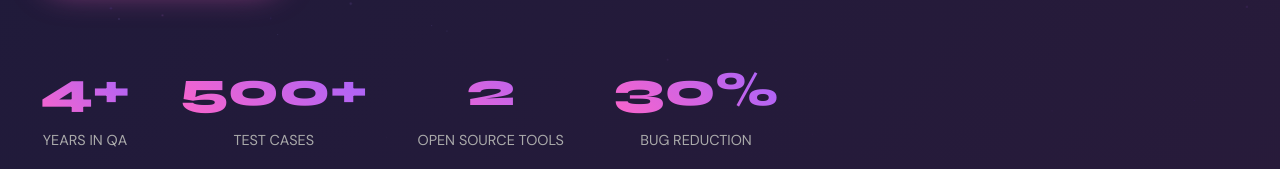
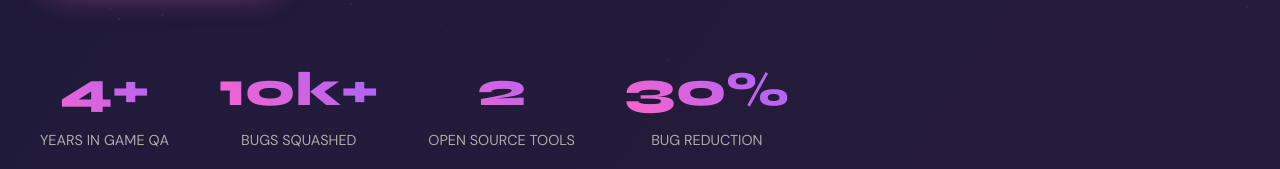
Before and after one commit to Rayr-06/Rayr-06.github.io, a plain HTML site: page index.html in a window 1280 px wide. Shown: the part 631-800 px from the top of the page. Drawn offline with Linux system fonts and the light colour scheme.

Commit message:
Update index.html

```diff
--- a/index.html
+++ b/index.html
@@ -749,7 +749,7 @@
         <div class="glitch" data-text="Adithya Sharma">Adithya Sharma</div>
       </div>
       <div class="hero-tagline">
-        <span>QA Engineer & AI Toolmaker</span> — I build tools that make everyone's life 10x faster.
+        <span>QA Engineer & AI Toolmaker</span> — I build tools that make testing 10x faster and bugs 10x rarer.
       </div>
       <div class="cta-buttons">
         <a href="#projects" class="btn btn-primary">See my work <i class="fas fa-arrow-right"></i></a>
@@ -757,10 +757,10 @@
         <a href="https://linkedin.com/in/adithya-sharma-qa-engineer" target="_blank" class="btn btn-outline"><i class="fab fa-linkedin"></i> LinkedIn</a>
       </div>
       <div class="stats">
-        <div class="stat-item"><div class="stat-num">4+</div><div class="stat-label">Years in QA</div></div>
-        <div class="stat-item"><div class="stat-num">500+</div><div class="stat-label">Test cases</div></div>
-        <div class="stat-item"><div class="stat-num">2</div><div class="stat-label">Open source tools</div></div>
-        <div class="stat-item"><div class="stat-num">30%</div><div class="stat-label">Bug reduction</div></div>
+        <div class="stat-item"><div class="stat-num">4+</div><div class="stat-label">Years in Game QA</div></div>
+        <div class="stat-item"><div class="stat-num">10k+</div><div class="stat-label">Bugs Squashed</div></div>
+        <div class="stat-item"><div class="stat-num">2</div><div class="stat-label">Open Source Tools</div></div>
+        <div class="stat-item"><div class="stat-num">30%</div><div class="stat-label">Bug Reduction</div></div>
       </div>
     </section>
 
```
